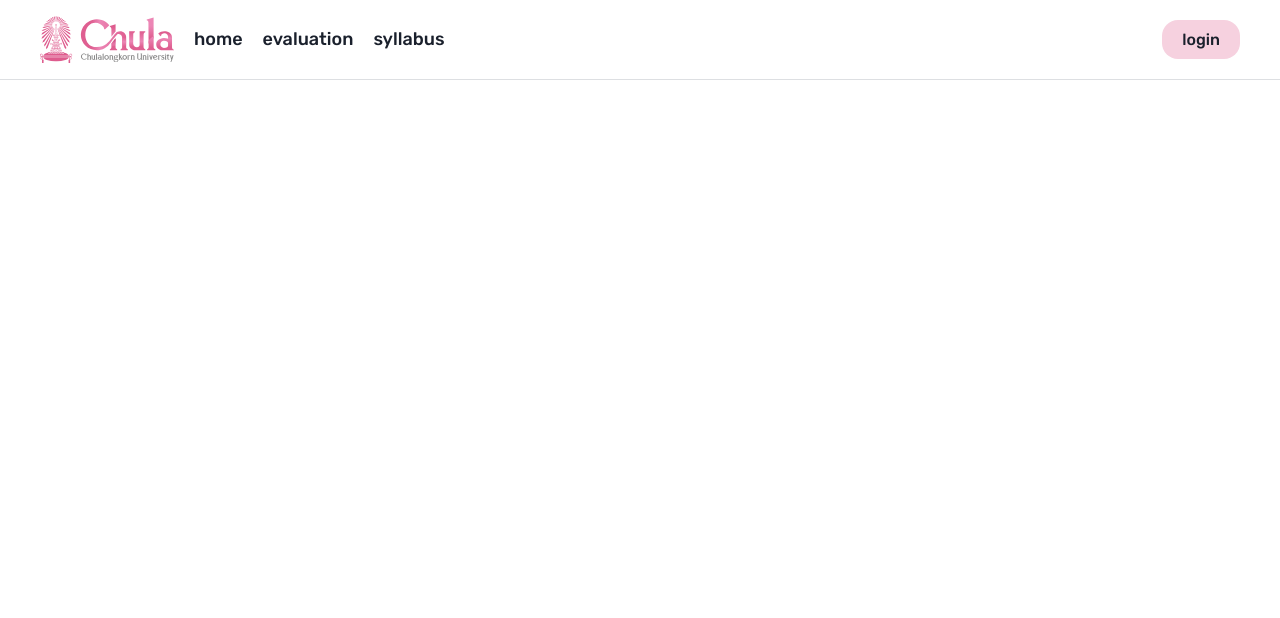
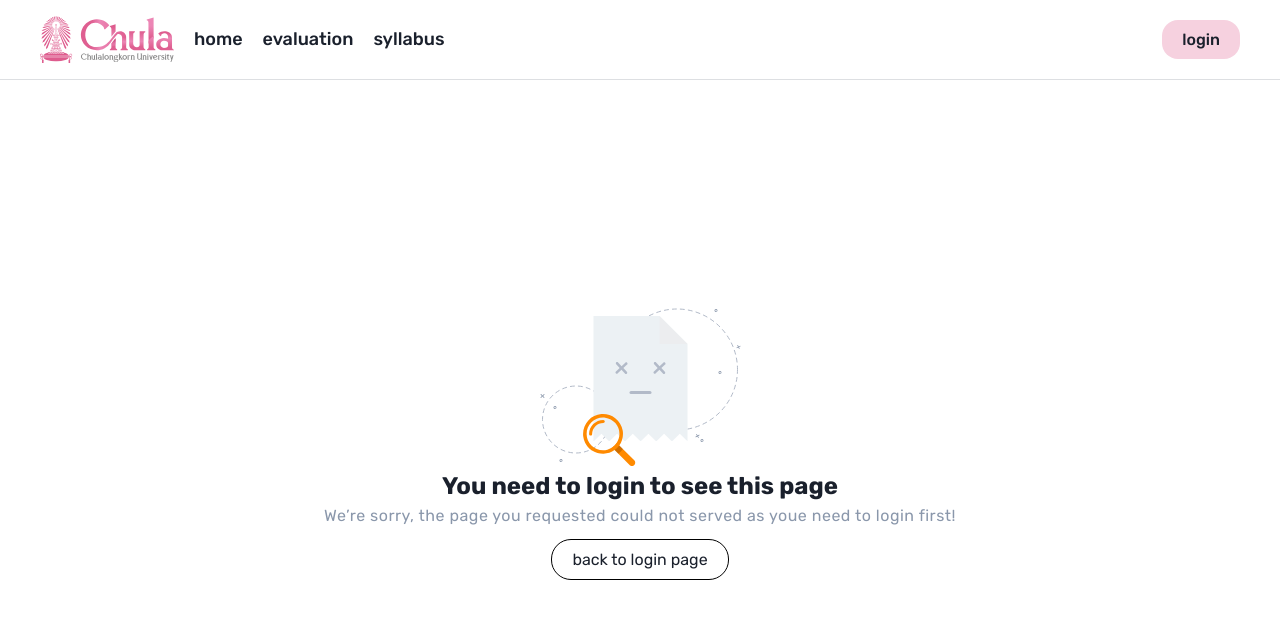
Before and after one commit to itsarasib/cu-cas, a React (Vite) app: page /unauthorized in a window 1280 px wide. Shown: the top 618 px of the page. Built offline with nearby package versions, Linux system fonts and the light colour scheme.

Commit message:
Link evaluation page with evaluation form (#2)
* feat: polish up course page

* Feat: add route protection

* feat: update status when submit

```diff
--- a/src/Pages/CourseListsPage.tsx
+++ b/src/Pages/CourseListsPage.tsx
@@ -13,7 +13,9 @@ import {
   SkeletonText,
 } from "@chakra-ui/react";
 import { mockCourses } from "../mock/mockCourses";
-import { useState } from "react";
+import { useEffect, useState } from "react";
+import { useNavigate } from "react-router-dom";
+import { useAuth } from "../hooks/useAuth";
 
 const ActiveProps: React.ComponentProps<typeof Box> = {
   bg: "linear-gradient(180deg, #F08EFCCC,#EE5166)",
@@ -42,6 +44,8 @@ const InactiveProps: React.ComponentProps<typeof Box> = {
 const CourseListsPage = () => {
   const [isEvaluated, setIsEvaluated] = useState<boolean>(false);
   const [isLoading, setIsLoading] = useState<boolean>(false);
+  const { isAuthenticated } = useAuth();
+  const navigate = useNavigate();
 
   const filteredCourses = isEvaluated
     ? mockCourses.filter((course) => course.status === "evaluated")
@@ -63,8 +67,14 @@ const CourseListsPage = () => {
     }, 1000);
   };
 
+  useEffect(() => {
+    if (!isAuthenticated) {
+      navigate("/unauthorized");
+    }
+  });
+
   return (
-    <Box w="80%" mx="auto">
+    <Box w="80%" mx="auto" mt="30px">
       <Flex justifyContent="center">
         <Box
           borderLeftRadius="20px"
@@ -93,11 +103,11 @@ const CourseListsPage = () => {
           </Box>
           <Box
             bg="gray.200"
-            fontWeight="700"
-            fontSize="16px"
-            borderRadius="16px"
+            color="#8A97AB"
+            fontSize="14px"
+            borderRadius="20px"
             py="5px"
-            px="10px"
+            px="13px"
             mx="10px"
           >
             {filteredCourses.length}
@@ -137,14 +147,24 @@ const CourseListsPage = () => {
               <Box
                 key={course.course_id}
                 bg="#ECF1F4"
-                width="200px"
-                height="200px"
+                width="250px"
+                height="240px"
                 borderRadius="20px"
                 display="flex"
+                gap="10px"
                 flexDirection="column"
                 alignItems="center"
                 justifyContent="center"
                 mx="auto"
+                border="1px solid transparent"
+                cursor="pointer"
+                onClick={() => navigate(`/evaluation/${course.course_id}`)}
+                sx={{
+                  "&:hover": {
+                    border: "1px solid gradient(#e66465, #9198e5)",
+                    boxShadow: "0px 4px 4px rgba(0, 0, 0, 0.5)",
+                  },
+                }}
               >
                 <Image
                   src={course.img_url}
@@ -155,9 +175,15 @@ const CourseListsPage = () => {
                 <Text textAlign="center" fontWeight="600">
                   {course.title}
                 </Text>
-                <Text textAlign="center">{course.semester}</Text>
-                <Text textAlign="center">{course.professor}</Text>
-                <Text textAlign="center">valid until: {course.expire_in}</Text>
+                <Text fontWeight={500} textAlign="center">
+                  {course.semester}
+                </Text>
+                <Text fontWeight={500} textAlign="center">
+                  {course.professor}
+                </Text>
+                <Text fontWeight={500} textAlign="center">
+                  valid until: {course.expire_in}
+                </Text>
               </Box>
             ))}
       </SimpleGrid>
--- /dev/null
+++ b/src/Pages/UnauthorizePage.tsx
@@ -0,0 +1,31 @@
+import { Box, Center, Image, Link, Text } from "@chakra-ui/react";
+
+const UnAuthorizePage: React.FC = () => {
+  return (
+    <Center h="90vh">
+      <Box textAlign="center">
+        <Center>
+          <Image src="unauthorize.svg" alt="unauthorize" />
+        </Center>
+        <Text fontSize="2xl" fontWeight="bold" textAlign="center">
+          You need to login to see this page
+        </Text>
+        <Text mb="20px" letterSpacing="0.5px" color="#8A97AB">
+          {`We’re sorry, the page you requested could not served as youe need to login first!`}
+        </Text>
+        <Link
+          href="/login"
+          padding="10px 20px"
+          border="1px solid black"
+          borderRadius="20px"
+          _hover={{ textDecoration: "none", color: "white", bg: "black" }}
+        >
+          {" "}
+          back to login page
+        </Link>
+      </Box>
+    </Center>
+  );
+};
+
+export default UnAuthorizePage;
--- a/src/components/Form.tsx
+++ b/src/components/Form.tsx
@@ -1,4 +1,4 @@
-import { Box } from "@chakra-ui/react";
+import { Stack } from "@chakra-ui/react";
 import { Section } from "../types/form";
 import { QuestionComponent } from "../utils/mapFormQuestion";
 
@@ -8,7 +8,7 @@ interface Props {
 }
 const Form: React.FC<Props> = ({ activeStep, section }) => {
   return (
-    <Box>
+    <Stack gap="20px" mt="20px">
       {section.question.map((question, index) => (
         <QuestionComponent
           question={question}
@@ -16,7 +16,7 @@ const Form: React.FC<Props> = ({ activeStep, section }) => {
           index={index}
         />
       ))}
-    </Box>
+    </Stack>
   );
 };
 
--- a/src/routes/AppRouter.tsx
+++ b/src/routes/AppRouter.tsx
@@ -3,6 +3,7 @@ import HomePage from "../Pages/HomePage";
 import LoginPage from "../Pages/LoginPage";
 import CourseListsPage from "../Pages/CourseListsPage";
 import EvaluationPage from "../Pages/EvaluationPage";
+import UnAuthorizePage from "../Pages/UnauthorizePage";
 import SyllabusPage from "../Pages/SyllabusPage";
 
 const AppRouter = () => {
@@ -13,6 +14,7 @@ const AppRouter = () => {
         <Route path="/login" element={<LoginPage />} />
         <Route path="/evaluation" element={<CourseListsPage />} />
         <Route path="/evaluation/:id" element={<EvaluationPage />} />
+        <Route path="/unauthorized" element={<UnAuthorizePage />} />
         <Route path="/syllabus" element={<SyllabusPage />} />
         {/* <Route path="/evaluation/:id" element={<EvaluationPage />} />
         <Route path="/evaluation/:id" element={<EvaluationPage />} />
--- a/src/theme/index.ts
+++ b/src/theme/index.ts
@@ -31,6 +31,8 @@ const theme = extendTheme({
       bg: "#ECF1F4",
       border: "#ECEDEF",
     },
+    gradient:
+      "linear-gradient(180deg, #F08EFC 0%, rgba(240, 142, 252, 0.00) 100%), linear-gradient(180deg, rgba(238, 81, 102, 0.00) 0%, rgba(238, 81, 102, 0.48) 100%)",
   },
   components: {
     Button: {
@@ -45,6 +47,27 @@ const theme = extendTheme({
         "gradient-outline": {
           bg: "none",
           color: "#B2BAC8",
+        },
+      },
+    },
+    Box: {
+      varaints: {
+        "gradient-box": {
+          bg: "#ECF1F4",
+          width: "200px",
+          height: "200px",
+          borderRadius: "20px",
+          display: "flex",
+          flexDirection: "column",
+          alignItems: "center",
+          justifyContent: "center",
+          mx: "auto",
+          border: "1px solid blue",
+          cursor: "pointer",
+          _hover: {
+            boxShadow: "0px 4px 4px rgba(0, 0, 0, 0.25)",
+            border: "1px solid linear(to-l, #7928CA, #FF0080)",
+          },
         },
       },
     },
--- a/src/utils/mapFormQuestion.tsx
+++ b/src/utils/mapFormQuestion.tsx
@@ -46,7 +46,7 @@ export const QuestionComponent: React.FC<Props> = ({
             }}
             value={form[activeStep]?.question[index].answer ?? ""}
           >
-            <HStack>
+            <HStack gap="20px" mt="10px">
               {question.option.map((option) => {
                 return (
                   <Radio value={option.value}>
@@ -63,7 +63,7 @@ export const QuestionComponent: React.FC<Props> = ({
       return (
         <Box>
           <QuestionText title={question.title} />
-          <HStack>
+          <HStack gap="20px" mt="10px">
             {question.option.map((option) => {
               return (
                 <Box>
@@ -80,6 +80,7 @@ export const QuestionComponent: React.FC<Props> = ({
         <Box>
           <QuestionText title={question.title} />
           <Input
+            mt="10px"
             value={form[activeStep]?.question[index].answer ?? ""}
             placeholder={question.title}
             onChange={(e) => handleChange(e.target.value)}
```
Also changed, not shown: src/Pages/EvaluationPage.tsx (+72 -8 lines), public/unauthorize.svg (added), 1 other file (tests, documents, lock files or other folders).
